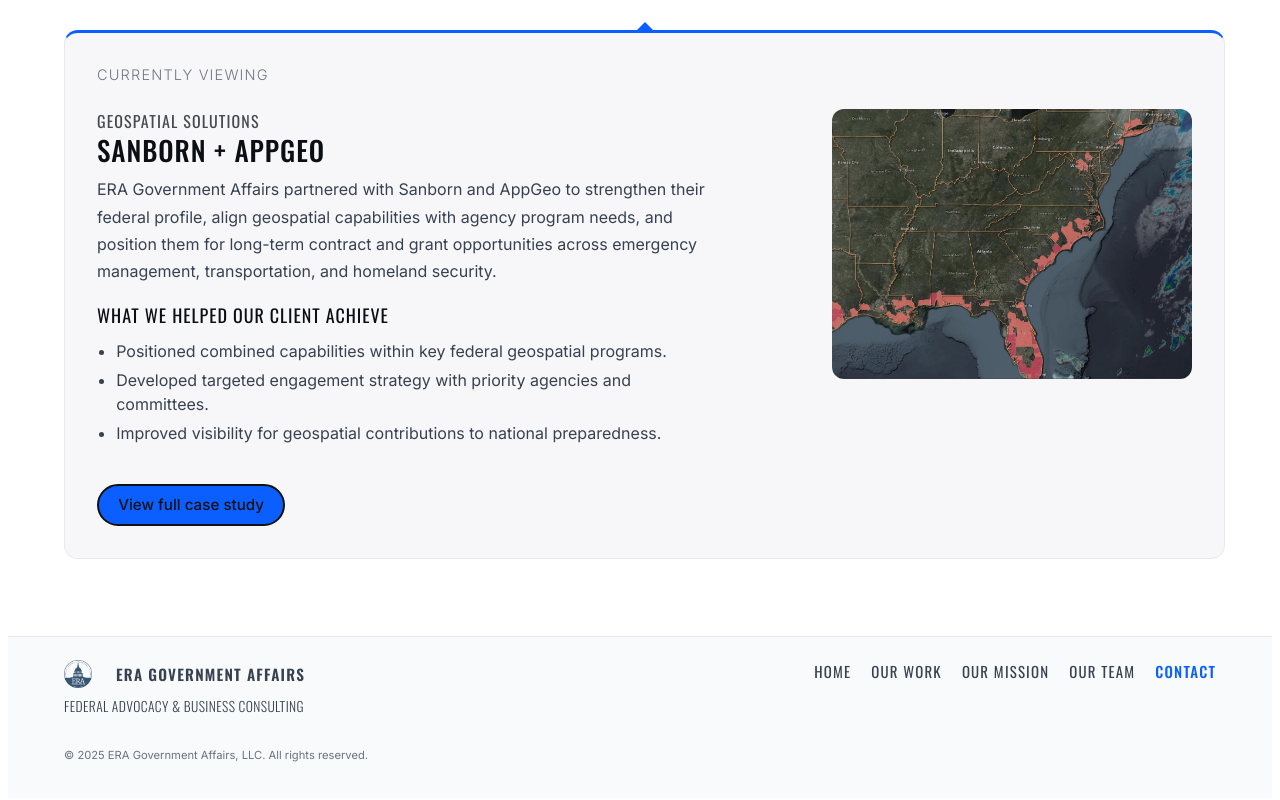
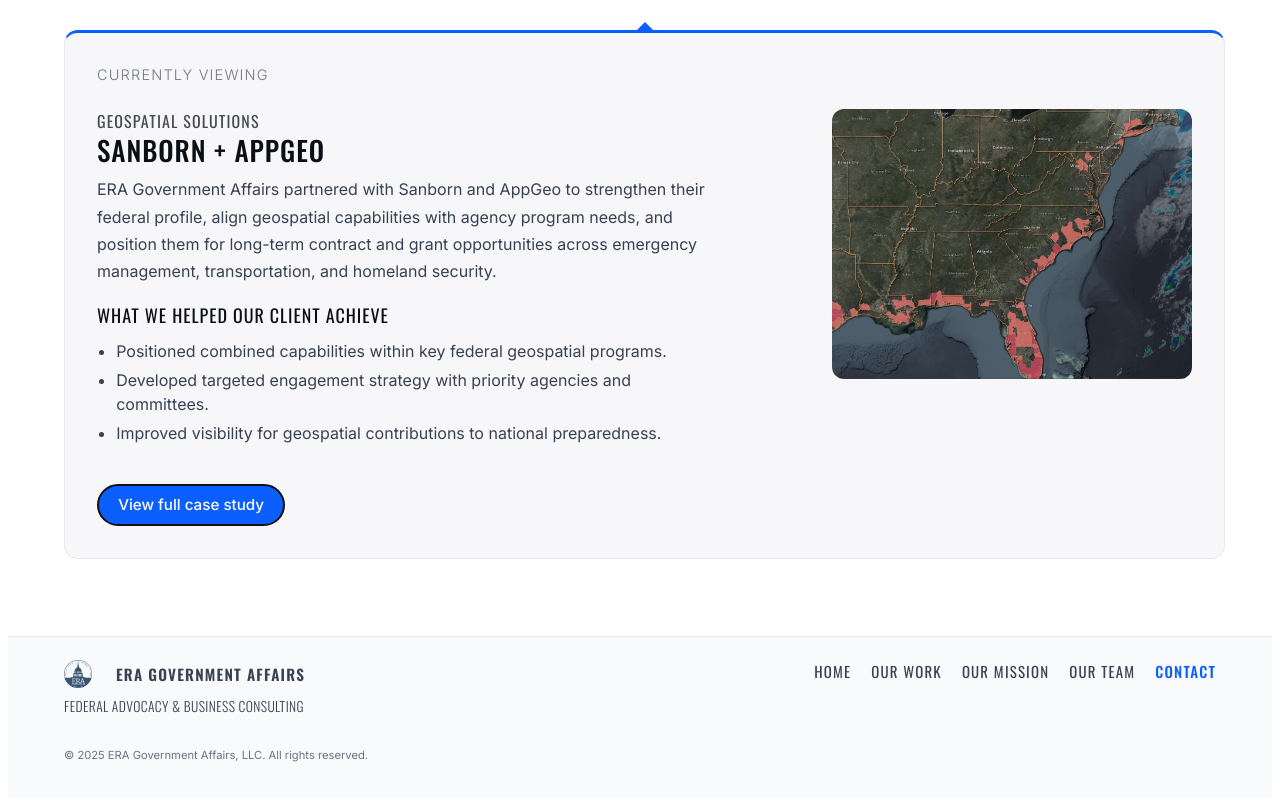
Before and after one commit to jangheejin/era-core-kit, a Next.js app in the folder apps/site/: page /our-work in a window 1280 px wide. Shown: the part 566-1366 px from the top of the page. Built offline with nearby package versions, Linux system fonts and the light colour scheme.

Commit message:
changed c-button--alt2 text color to white (black on blue was hard to read)

```diff
--- a/apps/site/styles/primitives.css
+++ b/apps/site/styles/primitives.css
@@ -139,7 +139,8 @@
 .c-button--alt2:link,
 .c-button--alt2:visited {
   background-color: var(--color-accent);
-  color: #111;
+  /* color: #111; */
+  color: #fff;
   border-color: #111;
   border-width:2px;
 }
```
